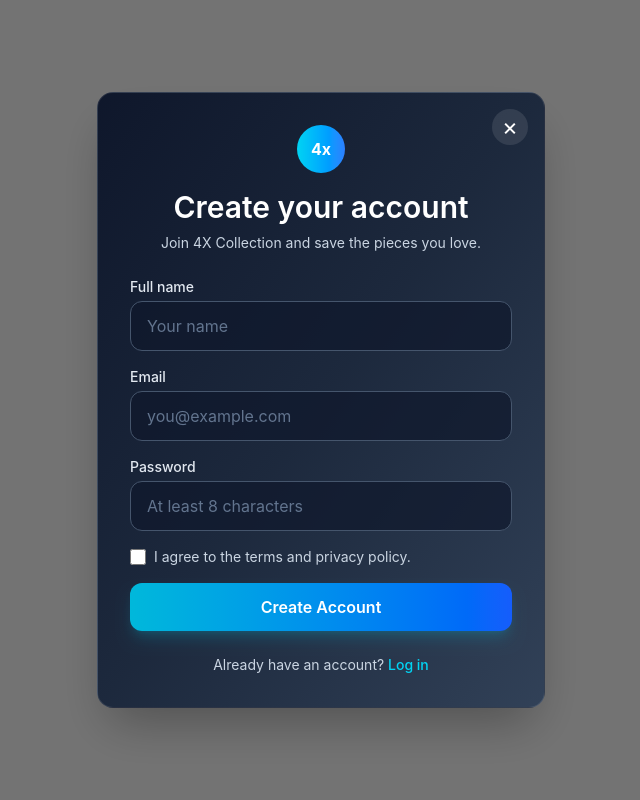
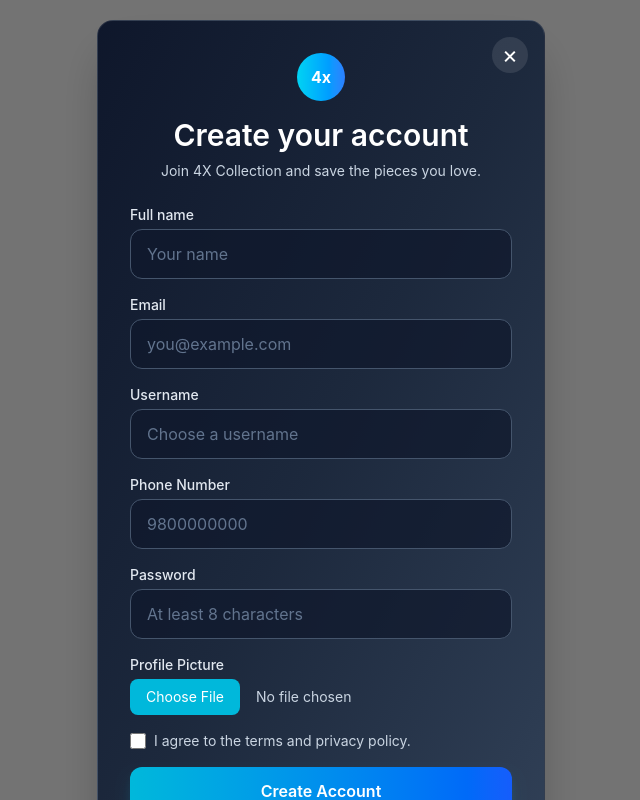
Before and after one commit to ashokbudha/4xcollection, a React app in the folder client/: page /register in a window 1280 px wide. Shown: the whole page, without its empty margins (319-959 px from the left). Built offline with nearby package versions, Linux system fonts and the light colour scheme; no server answers; the HTML template or start-up script is replaced by a standard one.

Commit message:
feat:login and register. left errors handling

```diff
--- a/client/src/components/Navbar.jsx
+++ b/client/src/components/Navbar.jsx
@@ -1,11 +1,22 @@
 import { ShoppingBag, Search } from "lucide-react";
 import { Link } from "react-router-dom";
+import { useAuth } from "../context/AuthContext";
+import { useNavigate } from "react-router-dom";
 
 function Navbar() {
+  const { user, isAuthenticated, logout } = useAuth();
+  const navigate = useNavigate();
+
+  const handleLogout = async () => {
+    await logout();
+    navigate("/");
+  };
+  console.log(user);
   return (
     <header className="sticky top-0 z-50 border-b bg-white">
       <div className="mx-auto flex h-16 max-w-7xl items-center justify-between px-6 lg:px-10">
         {/* Logo */}
+
         <Link
           to="/"
           className="text-2xl font-bold tracking-[0.35em] text-black"
@@ -54,6 +65,16 @@ function Navbar() {
             <ShoppingBag size={20} strokeWidth={1.8} />
           </Link>
 
+
+
+          {isAuthenticated ? (
+            <>
+              <span className="text-sm font-medium">Hi, {user.fullName}</span>
+
+              <button onClick={handleLogout}>Logout</button>
+            </>
+          ) : (
+            <>
               <Link
                 to="/login"
                 className="hidden rounded-md border border-black px-4 py-2 text-sm font-medium transition hover:bg-black hover:text-white lg:block"
@@ -67,6 +88,8 @@ function Navbar() {
               >
                 Sign Up
               </Link>
+            </>
+          )}
         </div>
       </div>
     </header>
--- a/client/src/context/AuthContext.jsx
+++ b/client/src/context/AuthContext.jsx
@@ -0,0 +1,53 @@
+import { createContext, useContext, useState, useEffect } from "react";
+
+import { getCurrentUser ,logout as logoutUser} from "../services/auth.service";
+
+export const AuthContext = createContext();
+
+export const AuthProvider = ({ children }) => {
+  const [user, setUser] = useState(null);
+  const [loading, setLoading] = useState(true);
+
+  const fetchCurrentUser = async () => {
+    try {
+      const response = await getCurrentUser();
+
+      setUser(response.data);
+    } catch (error) {
+        console.error("Failed to fetch current user:", error);
+      setUser(null);
+    } finally {
+      setLoading(false);
+    }
+  };
+
+  const logout = async () => {
+  try {
+    await logoutUser();
+  } finally {
+    setUser(null);
+  }
+};
+
+  useEffect(() => {
+    fetchCurrentUser();
+  }, []);
+
+  return (
+    <AuthContext.Provider
+      value={{
+        user,
+        loading,
+        fetchCurrentUser,
+        logout,
+       isAuthenticated: !!user,
+      }}
+    >
+      {children}
+    </AuthContext.Provider>
+  );
+};
+
+export const useAuth = () => {
+  return useContext(AuthContext);
+};
--- a/client/src/hooks/useAuth.js
+++ b/client/src/hooks/useAuth.js
@@ -0,0 +1 @@
+// written with context
--- a/client/src/main.jsx
+++ b/client/src/main.jsx
@@ -1,13 +1,16 @@
-import { StrictMode } from 'react'
-import { createRoot } from 'react-dom/client'
+import { StrictMode } from "react";
+import { createRoot } from "react-dom/client";
 import { BrowserRouter } from "react-router-dom";
-import './index.css'
-import App from './App.jsx'
+import "./index.css";
+import App from "./App.jsx";
+import { AuthProvider } from "./context/AuthContext.jsx";
 
 createRoot(document.getElementById("root")).render(
   <StrictMode>
-    <BrowserRouter>
-      <App />
-    </BrowserRouter>
-  </StrictMode>
+    <AuthProvider>
+      <BrowserRouter>
+        <App />
+      </BrowserRouter>
+    </AuthProvider>
+  </StrictMode>,
 );
--- a/client/src/pages/Login/Login.jsx
+++ b/client/src/pages/Login/Login.jsx
@@ -1,7 +1,7 @@
-import React from "react";
 import { useForm } from "react-hook-form";
 import { useNavigate } from "react-router-dom";
 import { login } from "../../services/auth.service";
+import { useAuth } from "../../context/AuthContext";
 
 const Login = () => {
   const {
@@ -10,12 +10,13 @@ const Login = () => {
     formState: { errors, isSubmitting },
   } = useForm();
   const navigate = useNavigate();
+  const { fetchCurrentUser } = useAuth();
 
   const onSubmit = async (data) => {
     try {
       const result= await login(data);
-
       console.log(result);
+      await fetchCurrentUser();
       navigate("/");
     } catch (error) {
      alert(error.response?.data?.message || "Something went wrong");
--- a/client/src/pages/Register/Register.jsx
+++ b/client/src/pages/Register/Register.jsx
@@ -14,7 +14,8 @@ const Register = () => {
       const result = await registerUser(data);
 
       console.log(result);
-      navigate("/");
+      alert("Registration successful. Please login.");
+      navigate("/login");
     } catch (error) {
       alert(error.response?.data?.message || "Something went wrong");
     }
@@ -65,15 +66,17 @@ const Register = () => {
             <input
               id="signup-name"
               type="text"
-              {...register("name", {
-                required: "Name is required",
+              {...register("fullName", {
+                required: "Full name is required",
               })}
               autoComplete="name"
               placeholder="Your name"
               className="w-full rounded-xl border border-slate-600 bg-slate-900/70 px-4 py-3 text-white outline-none transition placeholder:text-slate-500 focus:border-cyan-400 focus:ring-2 focus:ring-cyan-400/40"
             />
-            {errors.name && (
-              <p className="mt-1 text-sm text-red-400">{errors.name.message}</p>
+            {errors.fullName && (
+              <p className="mt-1 text-sm text-red-400">
+                {errors.fullName.message}
+              </p>
             )}
           </div>
 
@@ -95,6 +98,56 @@ const Register = () => {
             {errors.email && (
               <p className="mt-1 text-sm text-red-400">
                 {errors.email.message}
+              </p>
+            )}
+          </div>
+
+          <div>
+            <label
+              htmlFor="signup-username"
+              className="mb-1 block text-sm font-medium text-slate-200"
+            >
+              Username
+            </label>
+
+            <input
+              id="signup-username"
+              type="text"
+              {...register("username", {
+                required: "Username is required",
+              })}
+              placeholder="Choose a username"
+              className="w-full rounded-xl border border-slate-600 bg-slate-900/70 px-4 py-3 text-white outline-none transition placeholder:text-slate-500 focus:border-cyan-400 focus:ring-2 focus:ring-cyan-400/40"
+            />
+
+            {errors.username && (
+              <p className="mt-1 text-sm text-red-400">
+                {errors.username.message}
+              </p>
+            )}
+          </div>
+
+          <div>
+            <label
+              htmlFor="signup-phone"
+              className="mb-1 block text-sm font-medium text-slate-200"
+            >
+              Phone Number
+            </label>
+
+            <input
+              id="signup-phone"
+              type="tel"
+              {...register("phone", {
+                required: "Phone number is required",
+              })}
+              placeholder="9800000000"
+              className="w-full rounded-xl border border-slate-600 bg-slate-900/70 px-4 py-3 text-white outline-none transition placeholder:text-slate-500 focus:border-cyan-400 focus:ring-2 focus:ring-cyan-400/40"
+            />
+
+            {errors.phone && (
+              <p className="mt-1 text-sm text-red-400">
+                {errors.phone.message}
               </p>
             )}
           </div>
@@ -123,6 +176,39 @@ const Register = () => {
             {errors.password && (
               <p className="mt-1 text-sm text-red-400">
                 {errors.password.message}
+              </p>
+            )}
+          </div>
+
+          <div>
+            <label
+              htmlFor="signup-avatar"
+              className="mb-1 block text-sm font-medium text-slate-200"
+            >
+              Profile Picture
+            </label>
+
+            <input
+              id="signup-avatar"
+              type="file"
+              accept="image/*"
+              {...register("avatar", {
+                required: "Profile picture is required",
+              })}
+              className="block w-full text-sm text-slate-300
+    file:mr-4
+    file:rounded-lg
+    file:border-0
+    file:bg-cyan-500
+    file:px-4
+    file:py-2
+    file:text-white
+    hover:file:bg-cyan-600"
+            />
+
+            {errors.avatar && (
+              <p className="mt-1 text-sm text-red-400">
+                {errors.avatar.message}
               </p>
             )}
           </div>
--- a/client/src/services/auth.service.js
+++ b/client/src/services/auth.service.js
@@ -5,8 +5,18 @@ export const login = async(credentials) => {
   return response.data;
 };
 
+
 export const register = async (userData) => {
-  const response = await api.post("/users/register", userData);
+  const formData = new FormData();
+
+formData.append("fullName",userData.fullName);
+formData.append("email", userData.email);
+formData.append("username", userData.username);
+formData.append("phone", userData.phone);
+formData.append("password", userData.password);
+formData.append("avatar", userData.avatar[0]);
+
+  const response = await api.post("/users/register", formData);
   return response.data;
 };
 
@@ -16,6 +26,6 @@ export const logout = async () => {
 };
 
 export const getCurrentUser = async () => {
-  const response = await api.get("/users/current-user");
+  const response = await api.get("/users/me");
   return response.data;
 };
```
Lines whose indentation alone changed are shown as unchanged.
